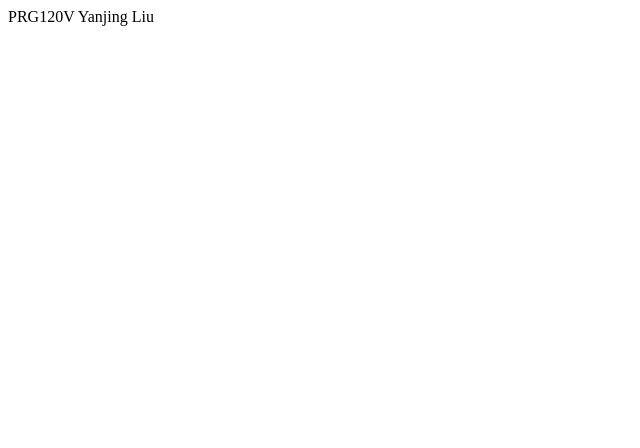
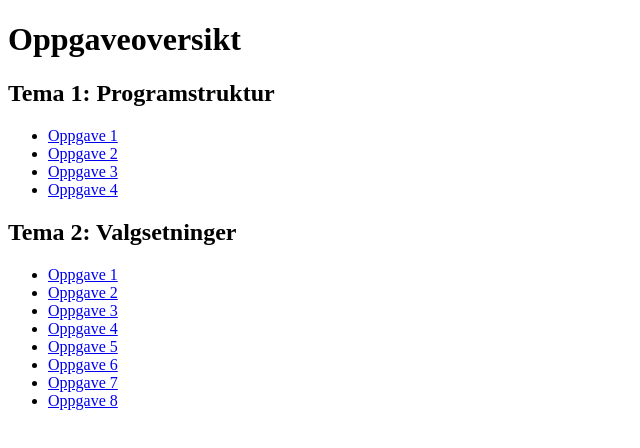
Before and after one commit to liuyanjing1011/prg102v, a plain HTML site: page index.html in a window 1280 px wide. Shown: the whole page, without its empty margins (0-640 px from the left). Drawn offline with Linux system fonts and the light colour scheme.

Commit message:
index.html

```diff
--- a/index.html
+++ b/index.html
@@ -1,9 +1,30 @@
 <!DOCTYPE html>
-<html>
+<html lang="no">
 <head>
-    <title>Eksempel</title>
+<meta charset="UTF-8" />
+<meta name="viewport" content="width=device-width, initial-scale=1" />
+<title>Oppgaveoversikt</title>
 </head>
 <body>
-    PRG120V Yanjing Liu
+<h1>Oppgaveoversikt</h1>
+
+<h2>Tema 1: Programstruktur</h2>
+<ul>
+<li><a href="tema01/0101.html">Oppgave 1</a></li>
+<li><a href="tema01/0102.html">Oppgave 2</a></li>
+<li><a href="tema01/0103.html">Oppgave 3</a></li>
+<li><a href="tema01/0104.html">Oppgave 4</a></li>
+</ul>
+<h2>Tema 2: Valgsetninger</h2>
+<ul>
+<li><a href="tema02/0201.html">Oppgave 1</a></li>
+<li><a href="tema02/0202.html">Oppgave 2</a></li>
+<li><a href="tema02/0203.html">Oppgave 3</a></li>
+<li><a href="tema02/0204.html">Oppgave 4</a></li>
+<li><a href="tema02/0205.html">Oppgave 5</a></li>
+<li><a href="tema02/0206.html">Oppgave 6</a></li>
+<li><a href="tema02/0207.html">Oppgave 7</a></li>
+<li><a href="tema02/0208.html">Oppgave 8</a></li>
+</ul>
 </body>
 </html>
```
